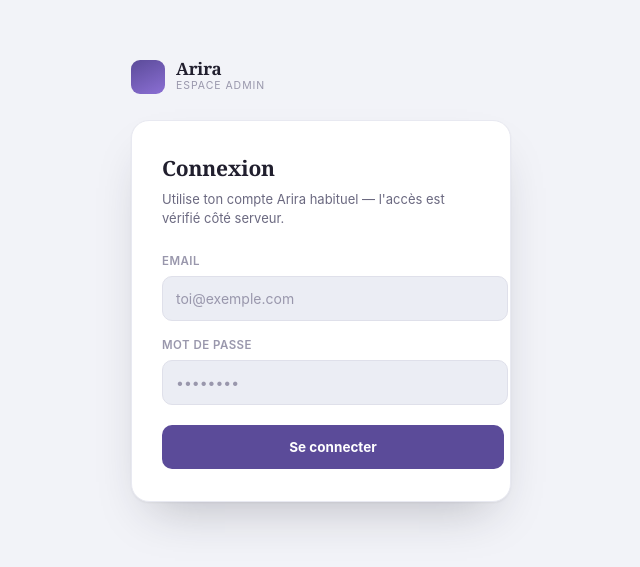
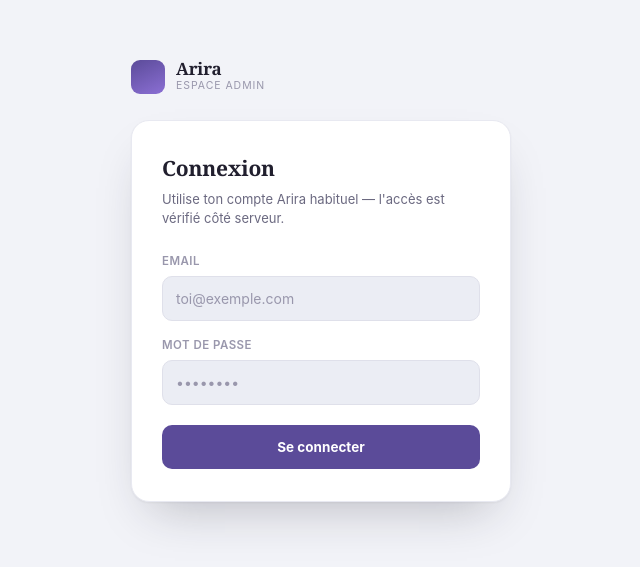
Before and after one commit to andyandria7/arira-dashboard, a Next.js app: page /login in a window 1280 px wide. Shown: the part 119-686 px from the top of the page, without its empty margins (319-959 px from the left). Built offline with nearby package versions, Linux system fonts and the light colour scheme.

Commit message:
fix: corrige le débordement des inputs/bouton sur la page de connexion
all: unset réinitialisait box-sizing à content-box, donc le padding et
la bordure s'ajoutaient en plus des 100% de largeur au lieu d'être
inclus dedans — l'input/bouton débordait du bord droit de la carte.

```diff
--- a/src/app/globals.css
+++ b/src/app/globals.css
@@ -264,7 +264,7 @@ footer.note { margin-top: 26px; font-size: 11.5px; color: var(--ink-faint); disp
 .modal .target-name { color: var(--ink); font-weight: 700; }
 .modal-confirm-field { margin-top: 14px; display: flex; flex-direction: column; gap: 5px; }
 .modal-confirm-field label { font-size: 11px; color: var(--ink-faint); }
-.modal-confirm-field input { all: unset; border: 1px solid var(--border); border-radius: 8px; padding: 8px 10px; font-size: 13px; color: var(--ink); background: var(--bg); width: 100%; }
+.modal-confirm-field input { all: unset; box-sizing: border-box; border: 1px solid var(--border); border-radius: 8px; padding: 8px 10px; font-size: 13px; color: var(--ink); background: var(--bg); width: 100%; }
 .modal-confirm-field input:focus { border-color: var(--accent); }
 .modal-actions { display: flex; justify-content: flex-end; gap: 8px; margin-top: 18px; }
 
@@ -342,6 +342,7 @@ footer.note { margin-top: 26px; font-size: 11.5px; color: var(--ink-faint); disp
 .auth-field label { font-size: 11.5px; font-weight: 600; color: var(--ink-faint); text-transform: uppercase; letter-spacing: 0.04em; }
 .auth-field input {
   all: unset;
+  box-sizing: border-box;
   border: 1px solid var(--border);
   border-radius: 10px;
   padding: 11px 13px;
@@ -369,6 +370,7 @@ footer.note { margin-top: 26px; font-size: 11.5px; color: var(--ink-faint); disp
 
 .auth-submit {
   all: unset;
+  box-sizing: border-box;
   width: 100%;
   text-align: center;
   background: var(--accent);
```
